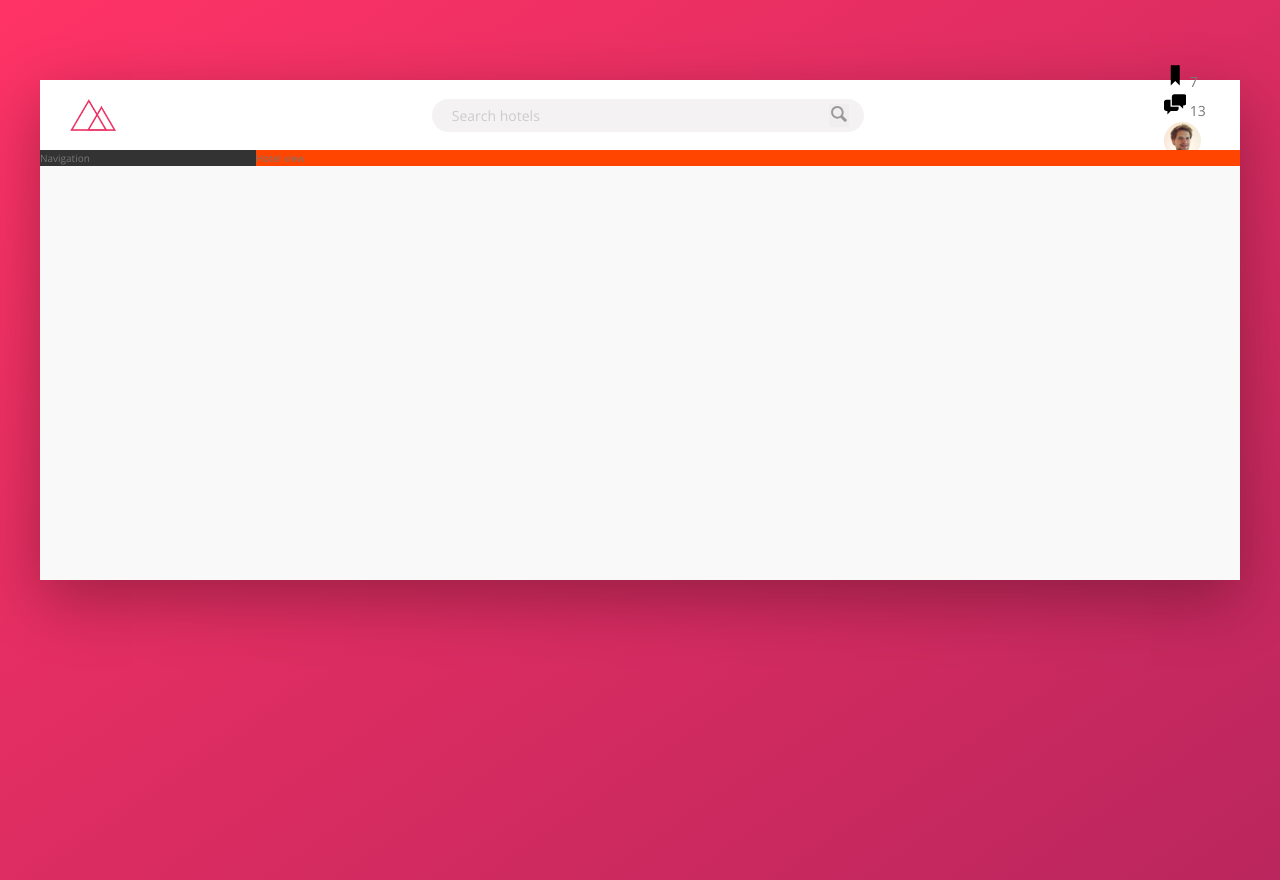
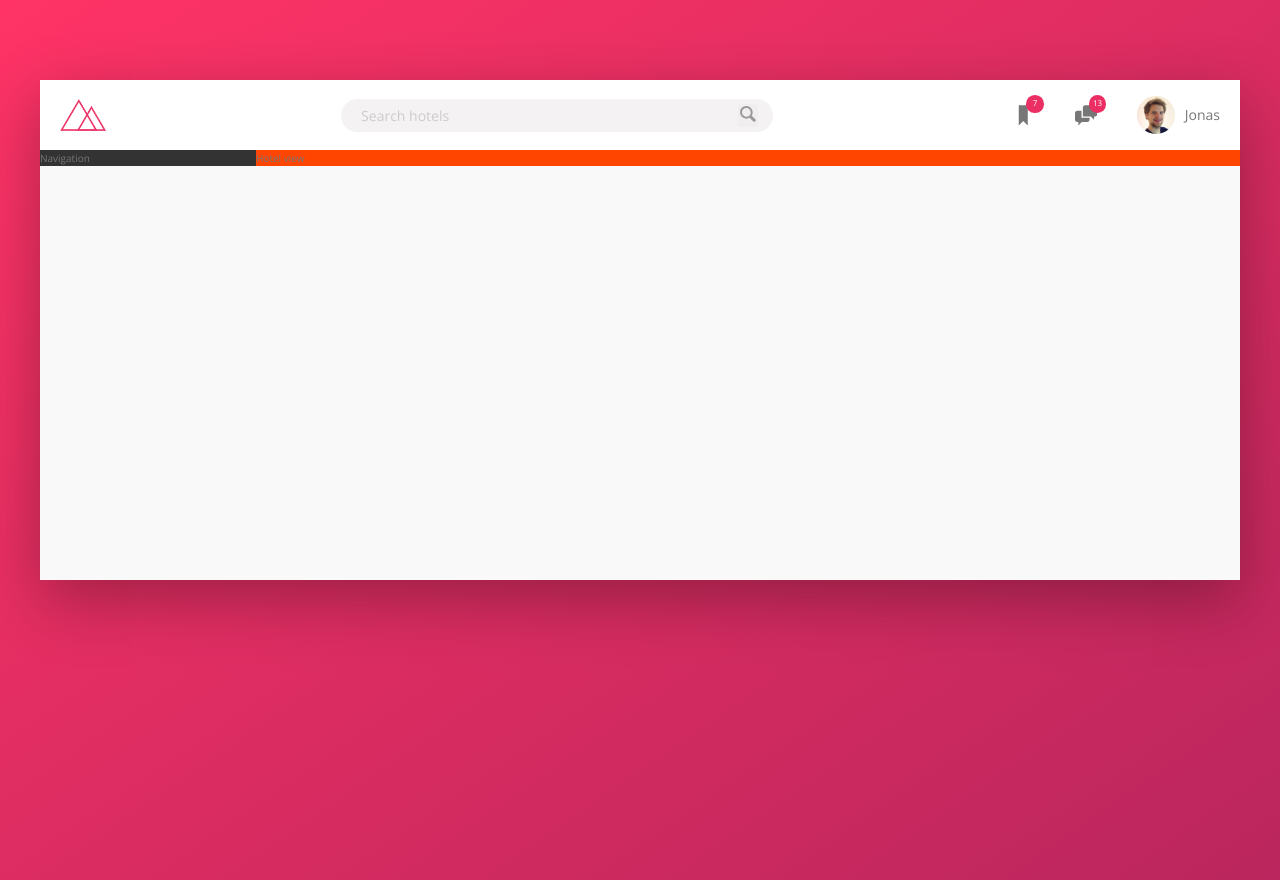
Before and after one commit to jcarroll1976/TrilloApp, a website: page index.html in a window 1280 px wide. Drawn offline with nearby package versions, Linux system fonts and the light colour scheme.

Commit message:
Finished header

```diff
--- a/sass/_components.scss
+++ b/sass/_components.scss
@@ -2,7 +2,7 @@
 //LOGO
 .logo {
     height: 3.25rem;
-    margin-left: 3rem;
+    margin-left: 2rem;
 }
 
 /////////////////////////
@@ -64,30 +64,52 @@
 /////////////////////////
 //USER NAVIGATION
 .user-nav {
+    align-self: stretch;
+    display: flex;
+    align-items: center;
+
+    & > * {
+        padding: 0 2rem;
+        cursor: pointer;
+        height: 100%;
+        display: flex;
+        align-items: center;
+    }
+
+    & > *:hover {
+        background-color: var(--color-grey-light-2);
+    }
 
     &__icon-box {
-
+        position: relative;
     }
 
     &__icon {
         height: 2.25rem;
         width: 2.25rem;
+        fill: var(--color-grey-dark-2);
     }
 
     &__notification {
+        font-size: 0.8rem;
+        height: 1.75rem;
+        width: 1.75rem;
+        border-radius: 50%;
+        background-color: var(--color-primary);
+        color: #fff;
+        position: absolute;
+        top: 1.5rem;
+        right: 1.1rem;
 
-    }
-
-    &__user {
-
+        display: flex;
+        justify-content: center;
+        align-items: center;
     }
 
     &__user-photo {
         height: 3.75rem;
         border-radius: 50%;
+        margin-right: 1rem;
     }
 
-    &__user-name {
-
-    }
 }
```
Also changed, not shown: css/style.css.
